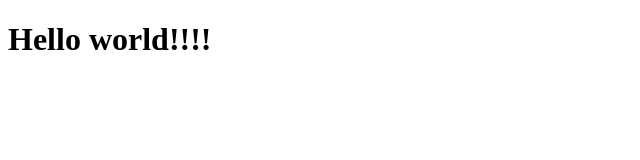
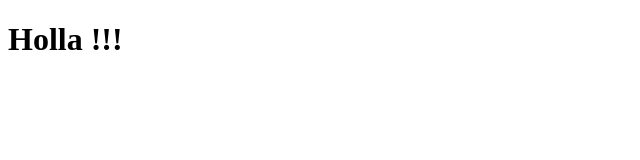
Before and after one commit to masterofdaemon/phonegap-test1, a plain HTML site: page www/index.html in a window 1280 px wide. Shown: the whole page, without its empty margins (0-640 px from the left). Drawn offline with Linux system fonts and the light colour scheme.

Commit message:
change index

```diff
--- a/www/index.html
+++ b/www/index.html
@@ -3,7 +3,7 @@
 <head></head>
 <body>
 	<h1>
-	Hello world!!!!
+	Holla !!!
 	</h1>
 </body>
 </html>
```
